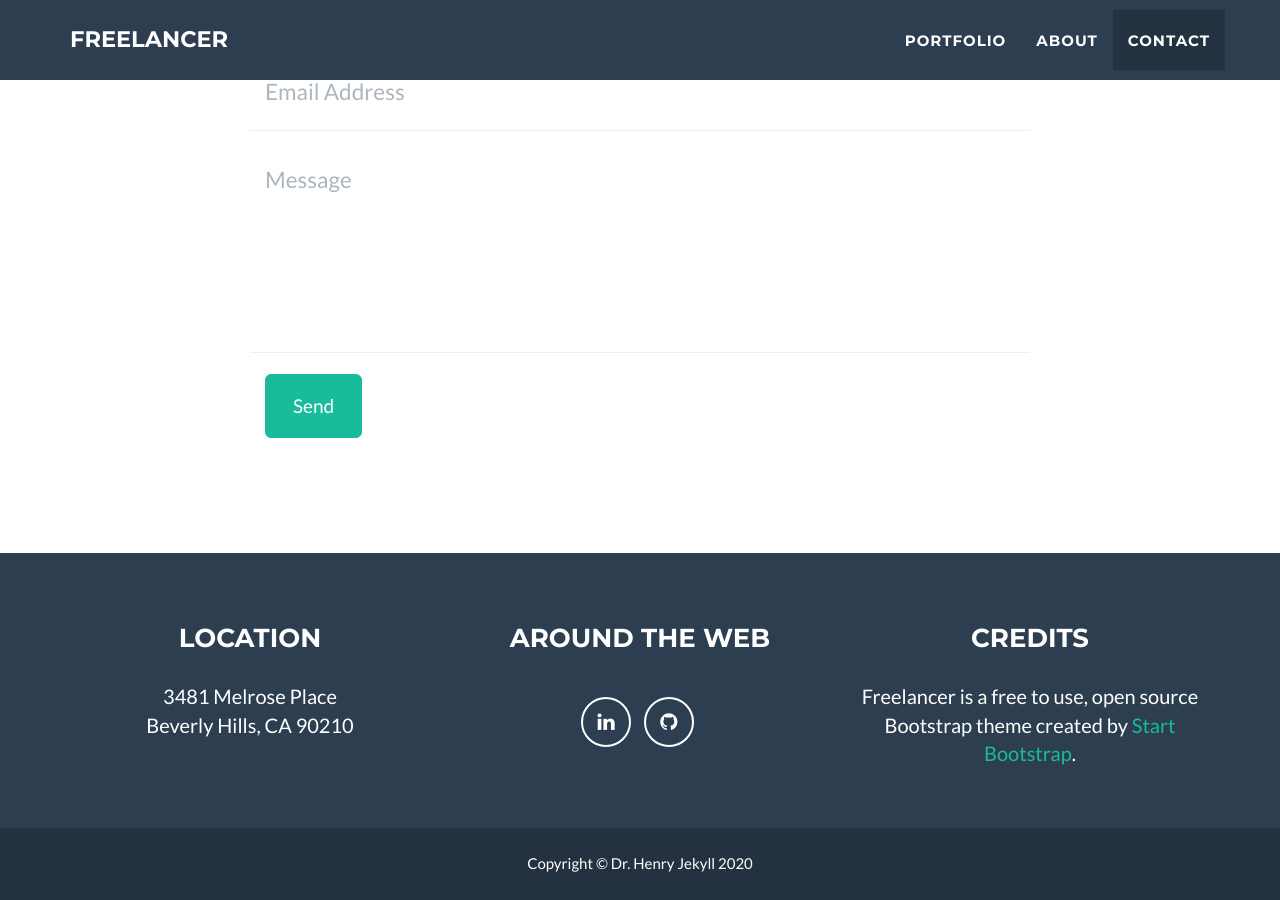
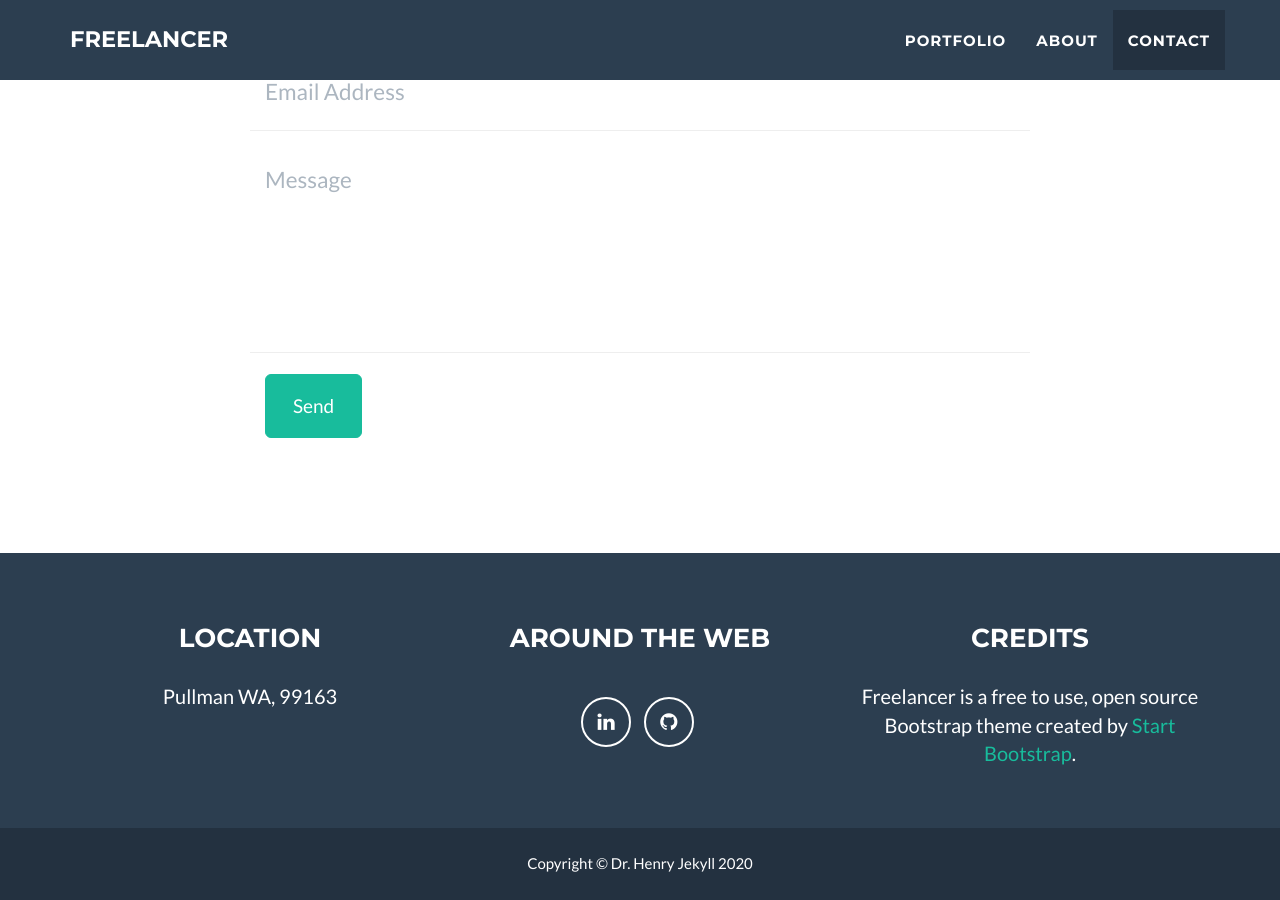
Before and after one commit to jdavasligil/jdavasligil.github.io, a Jekyll site: the page built from _posts/2014-07-18-project-1.markdown, in a window 1280 px wide and 900 px high, scrolled down 2492 px. Built offline with Jekyll 4.4.1, drawn with Linux system fonts in a browser that asks for light colours.

Commit message:
jekyll freelancer

```diff
--- a/_config.yml
+++ b/_config.yml
@@ -46,8 +46,7 @@ social:
 
 # Postal address (add as many lines as necessary)
 address:
-  - line: 3481 Melrose Place
-  - line: Beverly Hills, CA 90210
+  - line: Pullman WA, 99163
 
 # Credits content
 credits: 'Freelancer is a free to use, open source Bootstrap theme created by <a href="http://startbootstrap.com">Start Bootstrap</a>.'
```
